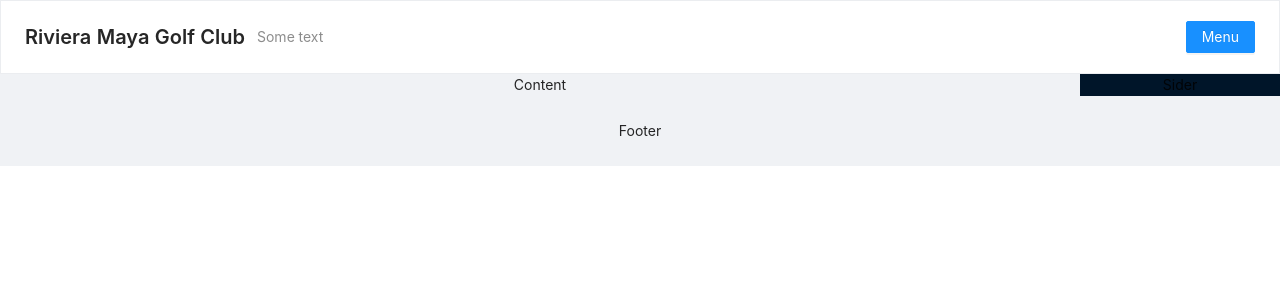
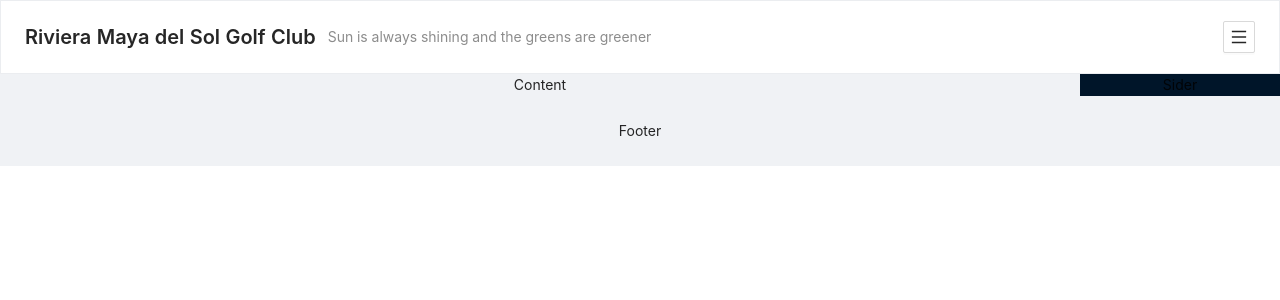
Before and after one commit to partpia/teetimebooking-app, a React (Create React App) app: page / in a window 1280 px wide. Shown: the top 300 px of the page. Built offline with nearby package versions, Linux system fonts and the light colour scheme.

Commit message:
added antd-icons, changed menu-text to icon

```diff
--- a/package.json
+++ b/package.json
@@ -3,6 +3,7 @@
   "version": "0.1.0",
   "private": true,
   "dependencies": {
+    "@ant-design/icons": "^4.7.0",
     "@testing-library/jest-dom": "^5.16.3",
     "@testing-library/react": "^12.1.4",
     "@testing-library/user-event": "^13.5.0",
--- a/src/components/MenuRightSide.js
+++ b/src/components/MenuRightSide.js
@@ -1,5 +1,6 @@
 import React, { useState } from "react";
 import { Drawer, Button } from "antd";
+import { MenuOutlined } from '@ant-design/icons';
 
 const MenuRightSide = () => {
     const [visible, setVisible] = useState(false);
@@ -14,9 +15,10 @@ const MenuRightSide = () => {
 
     return (
         <div>
-            <Button type="primary" onClick={showDrawer}>
-                Menu
-            </Button>
+            <Button
+                icon={<MenuOutlined />}
+                onClick={showDrawer}
+            />
             <Drawer title="Basic Drawer" placement="right" onClose={onClose} visible={visible}>
                 <p>Some contents...</p>
             </Drawer>
--- a/src/components/TopHeader.js
+++ b/src/components/TopHeader.js
@@ -1,5 +1,5 @@
 import React from "react";
-import { Button, PageHeader } from "antd";
+import { PageHeader } from "antd";
 import MenuRightSide from "./MenuRightSide";
 
 const TopHeader = () => {
@@ -7,8 +7,8 @@ const TopHeader = () => {
     return(
         <PageHeader
             className="header"
-            title="Riviera Maya Golf Club"
-            subTitle="Some text"
+            title="Riviera Maya del Sol Golf Club"
+            subTitle="Sun is always shining and the greens are greener"
             extra={[
                 <MenuRightSide />
             ]}
```
